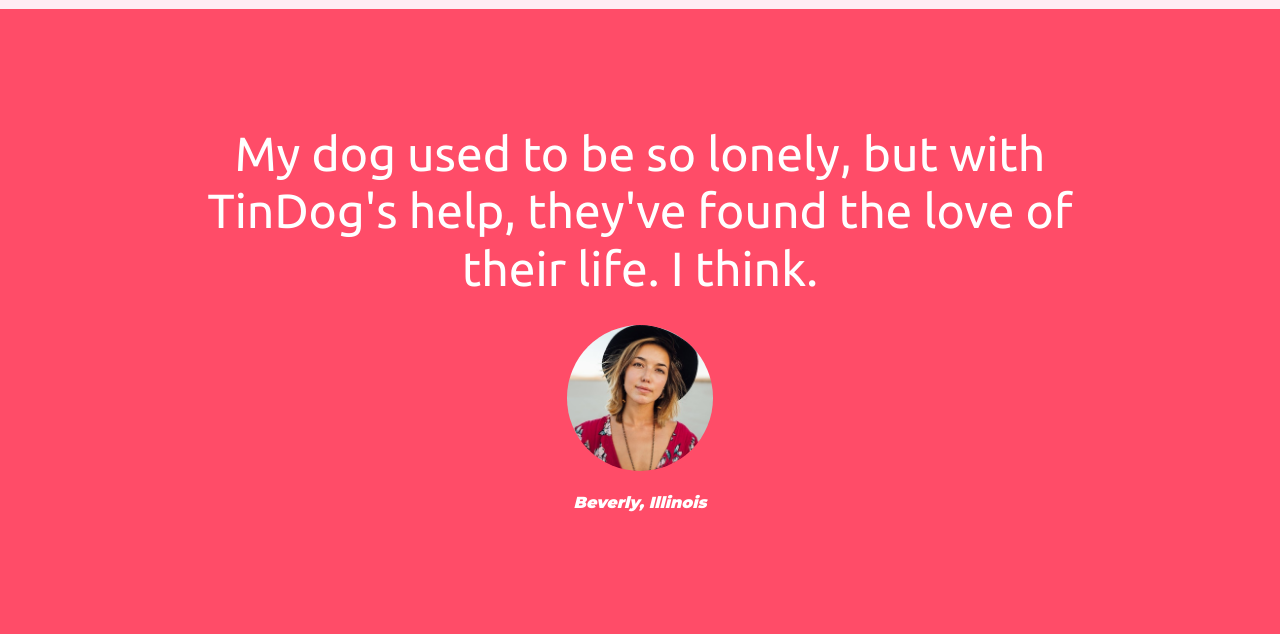
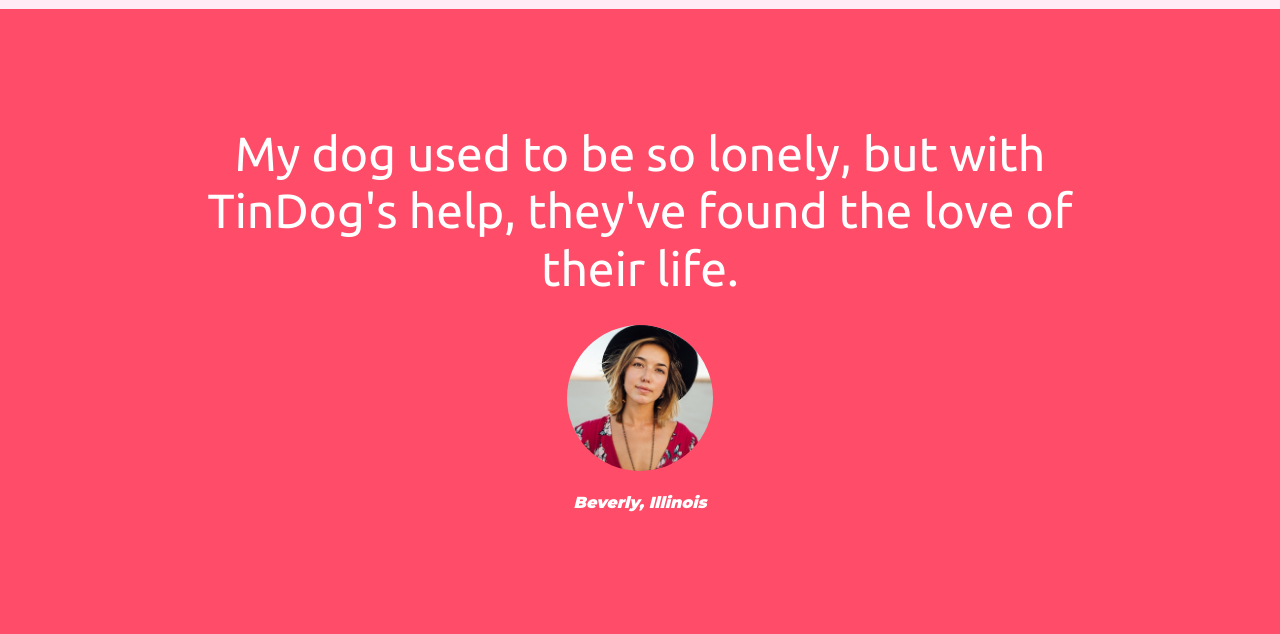
Before and after one commit to RichyNava/TinDog, a plain HTML site: page index.html in a window 1280 px wide. Shown: the part 1040-1674 px from the top of the page. Drawn offline with nearby package versions, Linux system fonts and the light colour scheme.

Commit message:
Update index.html

```diff
--- a/index.html
+++ b/index.html
@@ -101,7 +101,7 @@
           <em>Pebbles, New York</em>
         </div>
         <div class="carousel-item">
-          <h2 class="testimonial-text">My dog used to be so lonely, but with TinDog's help, they've found the love of their life. I think.</h2>
+          <h2 class="testimonial-text">My dog used to be so lonely, but with TinDog's help, they've found the love of their life.</h2>
           <img class="testimonial-img" src="images/lady-img.jpg" alt="lady-profile"><br>
           <em>Beverly, Illinois</em>
         </div>
```
